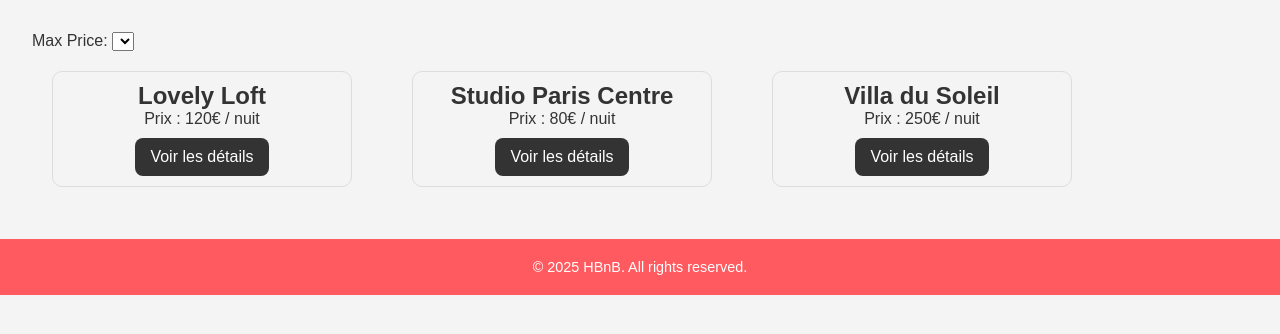
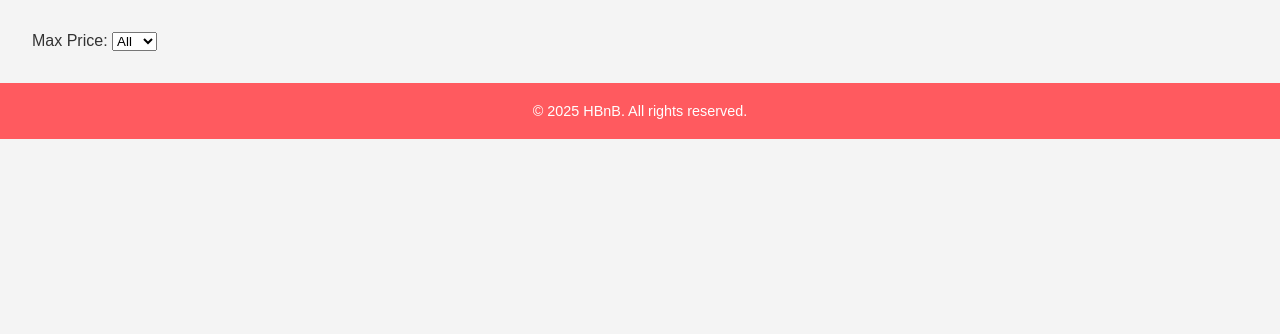
Before and after one commit to Yugz29/holbertonschool-hbnb, a Flask app: page /index in a window 1280 px wide. Shown: the part 119-453 px from the top of the page. Run offline with Flask 3, Linux system fonts and the light colour scheme; lists and menus that the app fills with data are empty.

Commit message:
add: login-link and values for price-filter | remove: fake places

```diff
--- a/part4/app/templates/index.html
+++ b/part4/app/templates/index.html
@@ -15,7 +15,7 @@
                 </a>
             </div>
             <nav class="header-nav">
-                <a href="{{ url_for('login_page') }}" class="login-button">Login</a>
+                <a id="login-link" href="{{ url_for('login_page') }}" class="login-button">Login</a>
             </nav>
         </div>
     </header>
@@ -23,25 +23,13 @@
         <section id="filter">
             <label for="price-filter">Max Price:</label>
             <select id="price-filter">
-                <!-- Options will be populated dynamically -->
+                <option value="All">All</option>
+                <option value="10">10</option>
+                <option value="50">50</option>
+                <option value="100">100</option>
             </select>
         </section>
         <section id="places-list" class="place-cards-container places-list-index">
-            <div class="place-card">
-                <h2>Lovely Loft</h2>
-                <p>Prix : 120€ / nuit</p>
-                <a href="place.html?id=1" class="details-button">Voir les détails</a>
-            </div>
-            <div class="place-card">
-                <h2>Studio Paris Centre</h2>
-                <p>Prix : 80€ / nuit</p>
-                <a href="place.html?id=2" class="details-button">Voir les détails</a>
-            </div>
-            <div class="place-card">
-                <h2>Villa du Soleil</h2>
-                <p>Prix : 250€ / nuit</p>
-                <a href="place.html?id=3" class="details-button">Voir les détails</a>
-            </div>
         </section>
     </main>
     <footer class="footer">
```
